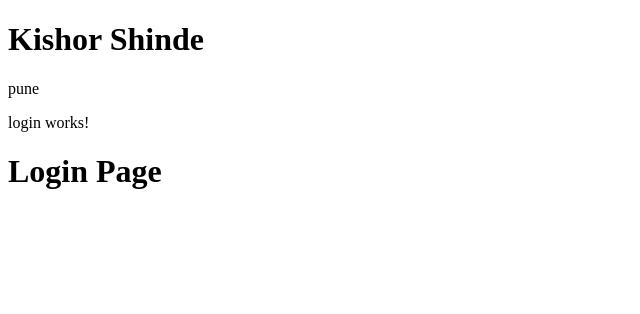
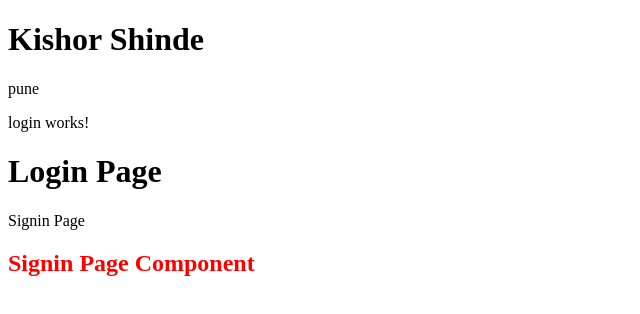
Before and after one commit to kishor-shinde-96/anguler-21-2026, an Angular app: page / in a window 1280 px wide. Shown: the top 314 px of the page, without its empty margins (0-640 px from the left). Built offline with nearby package versions, Linux system fonts and the light colour scheme.

Commit message:
custom-component

```diff
--- a/src/app/app.html
+++ b/src/app/app.html
@@ -1,5 +1,8 @@
 <h1>Kishor Shinde</h1>
 
-<p>{{name}}</p>
+<p>{{ name }}</p>
 
 <app-login></app-login>
+
+
+<app-signin></app-signin>
--- a/src/app/app.ts
+++ b/src/app/app.ts
@@ -1,14 +1,16 @@
 import { Component, signal } from '@angular/core';
 import { RouterOutlet } from '@angular/router';
 import { Login } from './login/login';
+import { SigninComponent } from './signin/signin';
 
 @Component({
-  imports: [Login],
+  standalone: true,
   selector: 'app-root',
+  imports: [Login, SigninComponent],
   styleUrl: './app.css',
   templateUrl: './app.html',
 })
 export class App {
   protected readonly title = signal('anguler-tutorial-2026');
-  name = "pune";
+  name = 'pune';
 }
--- a/src/app/login/login.ts
+++ b/src/app/login/login.ts
@@ -1,7 +1,7 @@
 import { Component } from '@angular/core';
 
 @Component({
-  imports: [],
+  standalone: true,
   selector: 'app-login',
   styleUrl: './login.css',
   templateUrl: './login.html',
--- /dev/null
+++ b/src/app/signin/signin.css
@@ -0,0 +1,3 @@
+h2{
+    color: red;
+}
--- /dev/null
+++ b/src/app/signin/signin.html
@@ -0,0 +1,3 @@
+<p>Signin Page</p>
+
+<h2>{{title}}</h2>
--- /dev/null
+++ b/src/app/signin/signin.ts
@@ -0,0 +1,11 @@
+import { Component } from "@angular/core";
+
+@Component({
+    selector: "app-signin",
+    styleUrl: "./signin.css",
+    templateUrl: "./signin.html",
+})
+
+export class SigninComponent {
+    title = "Signin Page Component";
+}
```
